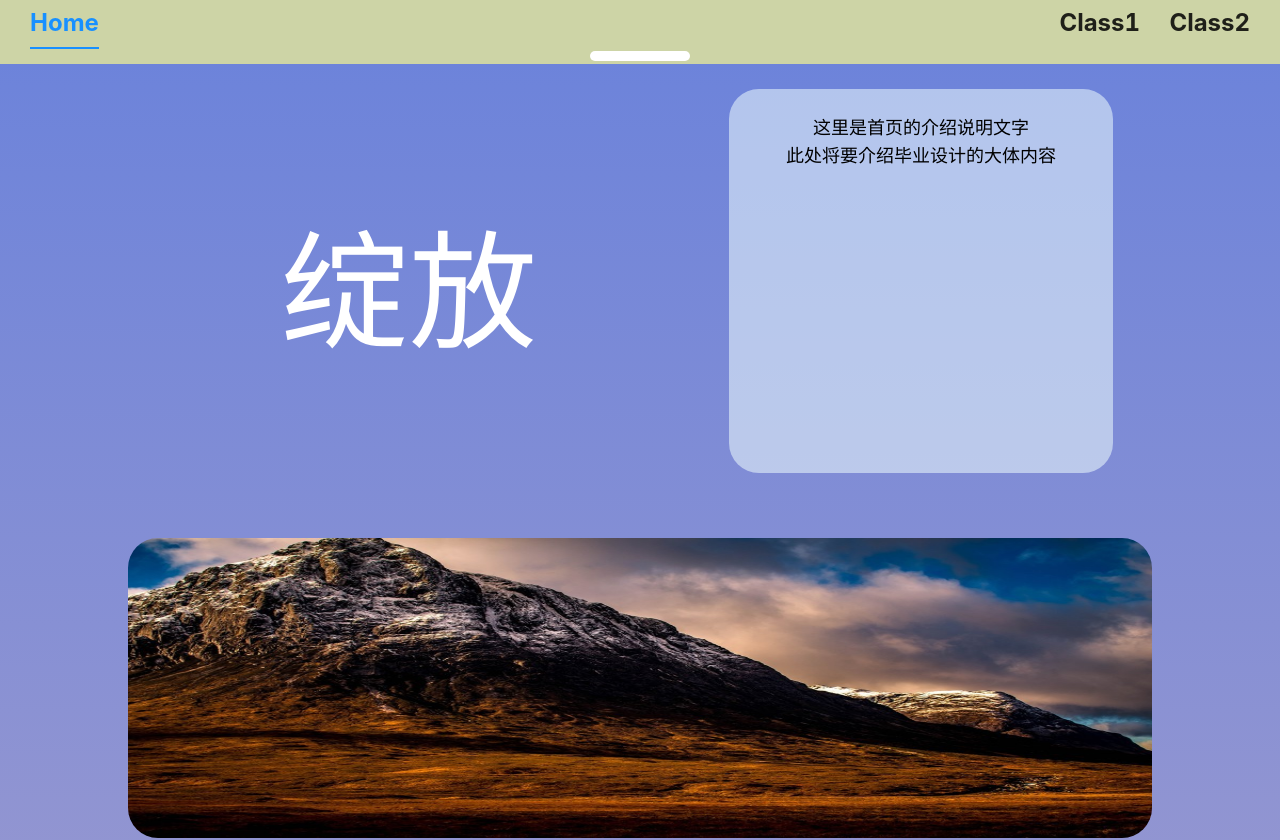
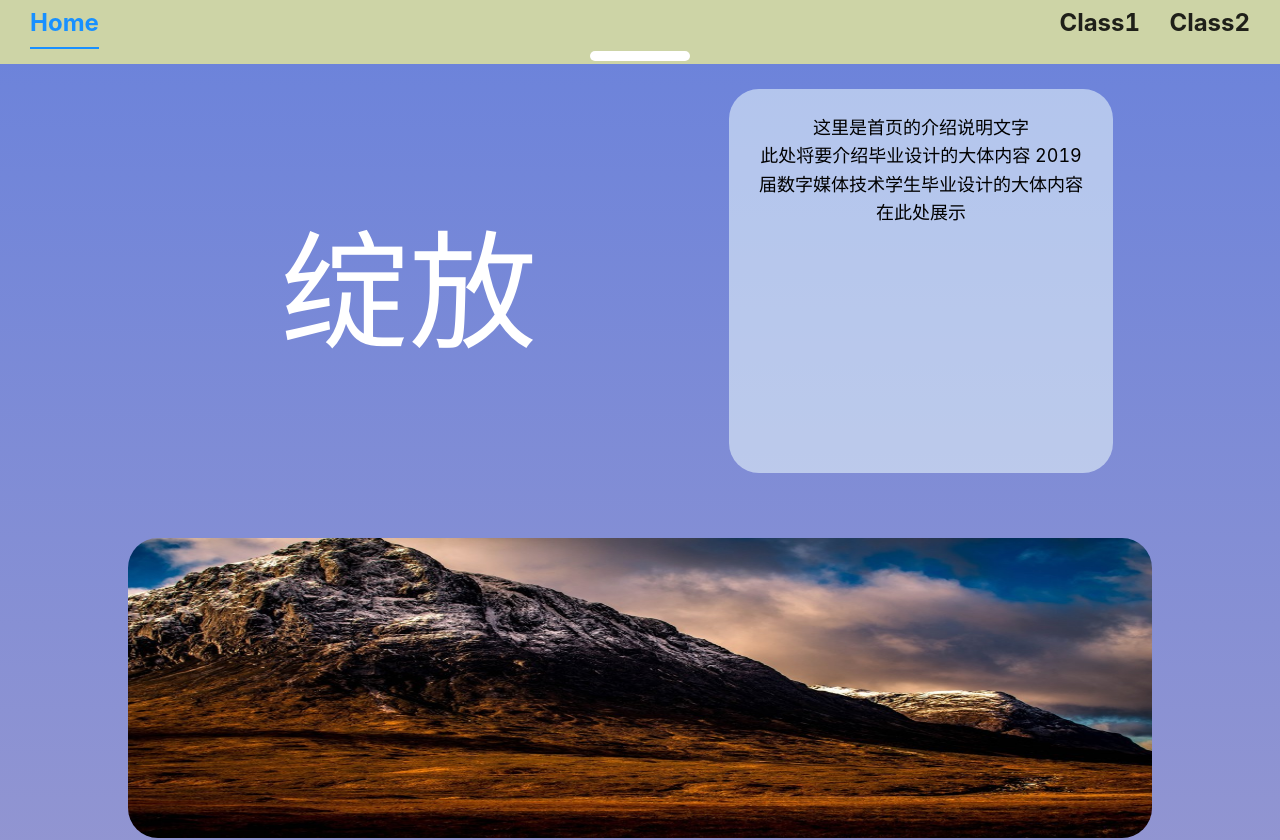
Before and after one commit to happyjohnchen/graduation-project-system, a React (Create React App) app: page /home in a window 1280 px wide. Shown: the top 840 px of the page. Built offline with nearby package versions, Linux system fonts and the light colour scheme.

Commit message:
修改首页提示

```diff
--- a/src/pages/Home/index.js
+++ b/src/pages/Home/index.js
@@ -21,6 +21,7 @@ const Home = () => {
                     这里是首页的介绍说明文字
                     <br />
                     此处将要介绍毕业设计的大体内容
+                    2019届数字媒体技术学生毕业设计的大体内容在此处展示
                 </div>
             </div>
             <div>
```
